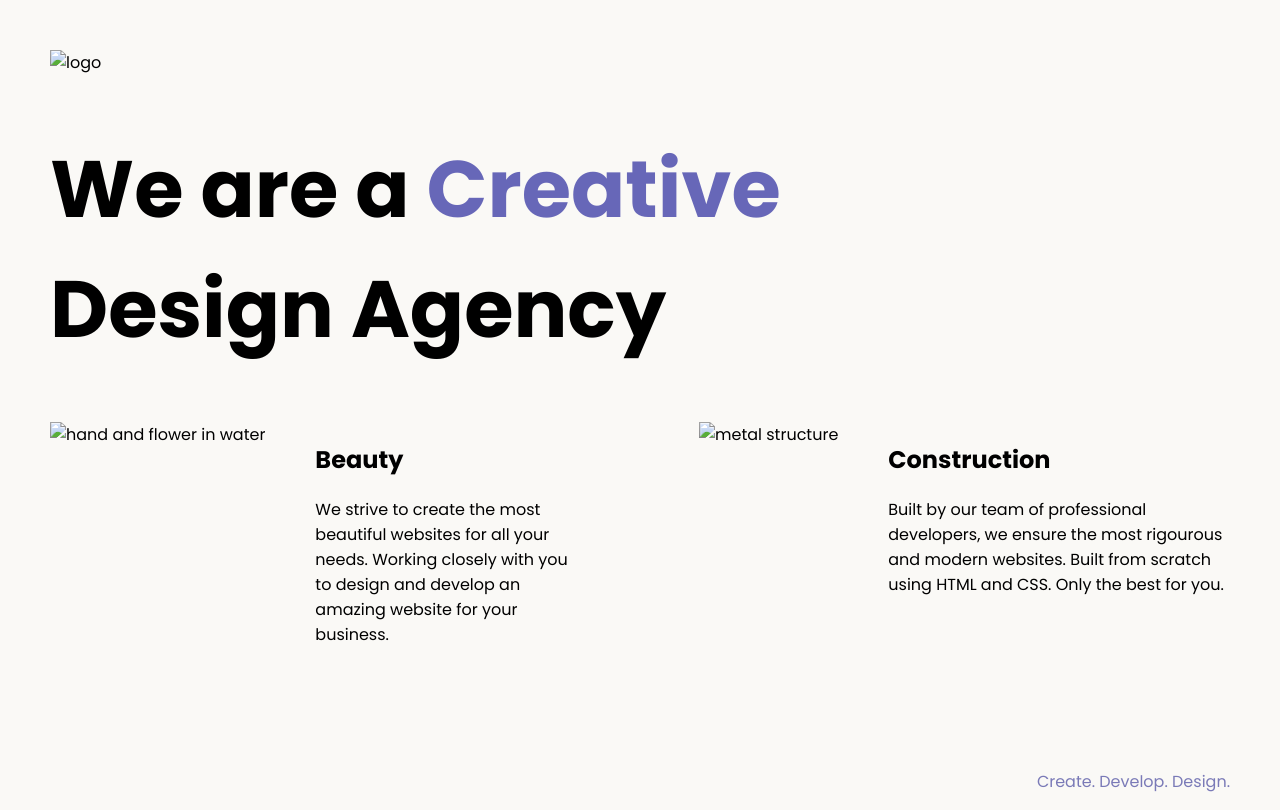
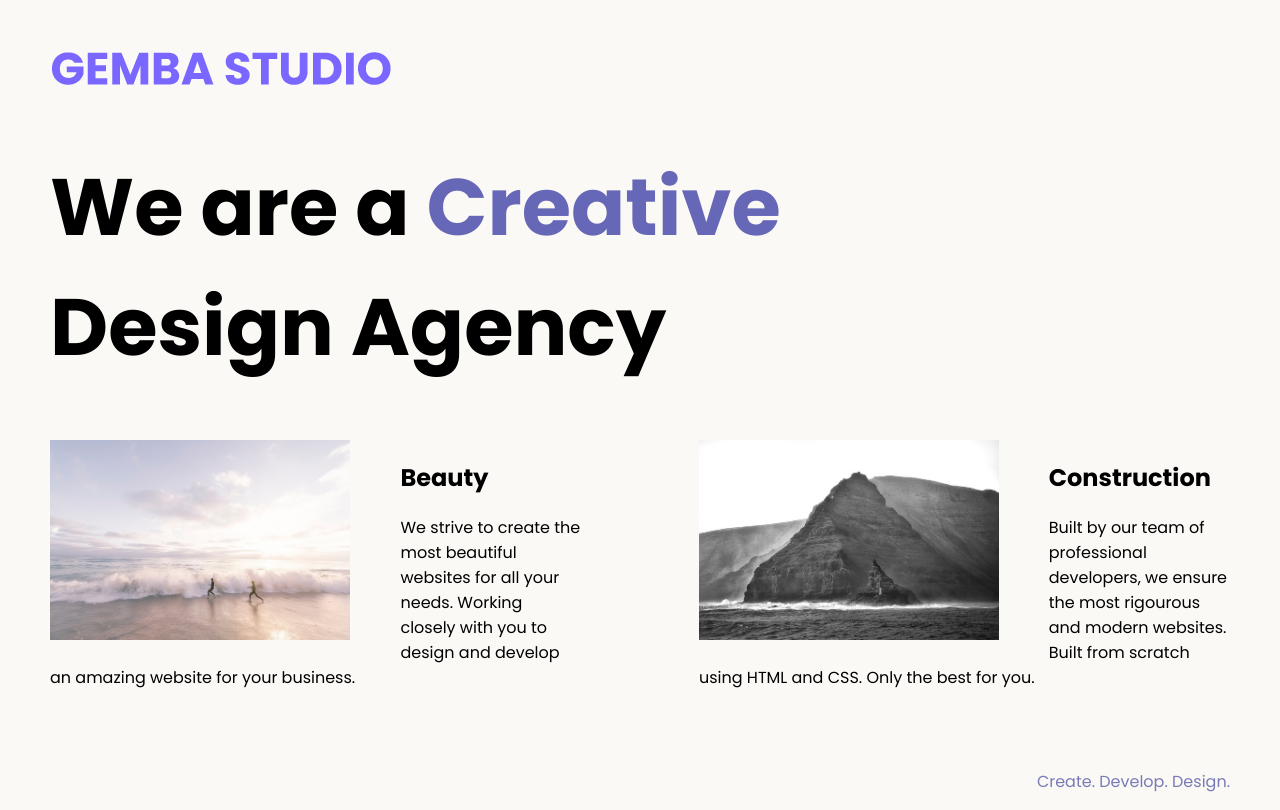
Before and after one commit to lcabreraruiz/webdesign-agency, a plain HTML site: page index.html in a window 1280 px wide. Drawn offline with Linux system fonts and the light colour scheme.

Commit message:
Update index.html

```diff
--- a/index.html
+++ b/index.html
@@ -13,9 +13,9 @@
 
 <body>
   <div class="main">
-    <img class="logo" src="./assets/images/logo.png" alt="logo">
+    <img class="logo" src="./images/logo.png" alt="logo">
     <h1>We are a <span class="creative">Creative</span> <br />Design Agency</h1>
-    <div class="left card"><img class="tile-image" src="./assets/images/playa.jpg" alt="hand and flower in water">
+    <div class="left card"><img class="tile-image" src="./images/playa.jpg" alt="hand and flower in water">
       <h2 class="card-title">Beauty</h2>
       <p class="card-text">We strive to create the most beautiful websites for all your needs. Working closely with you
         to
@@ -23,7 +23,7 @@
         develop an amazing website for your business.</p>
     </div>
 
-    <div class="right card"><img class="tile-image" src="./assets/images/montana.jpg" alt="metal structure">
+    <div class="right card"><img class="tile-image" src="./images/montana.jpg" alt="metal structure">
       <h2 class="card-title">Construction</h2>
       <p>Built by our team of professional developers, we ensure the most rigourous and modern websites. Built from
         scratch using HTML and CSS. Only the best for you.</p>
```
